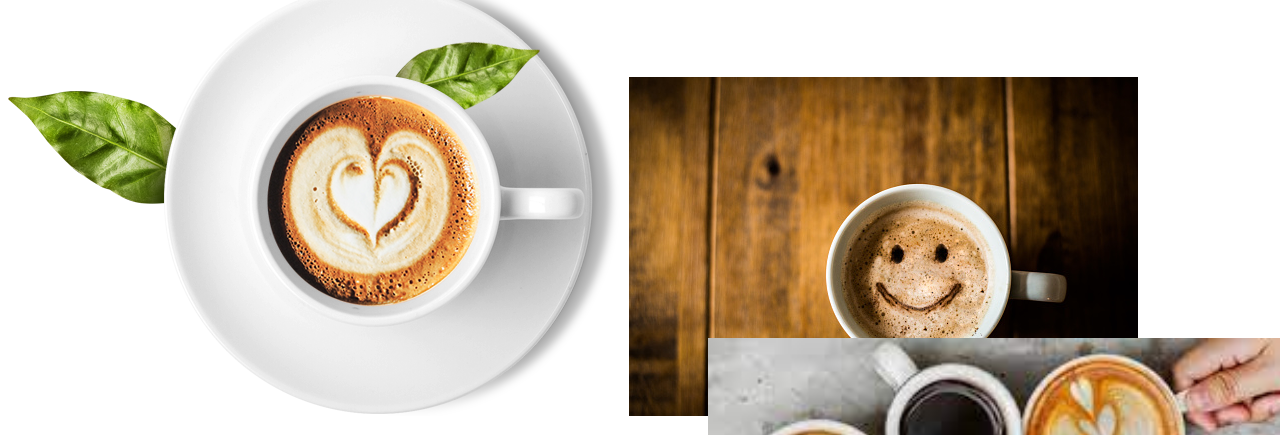
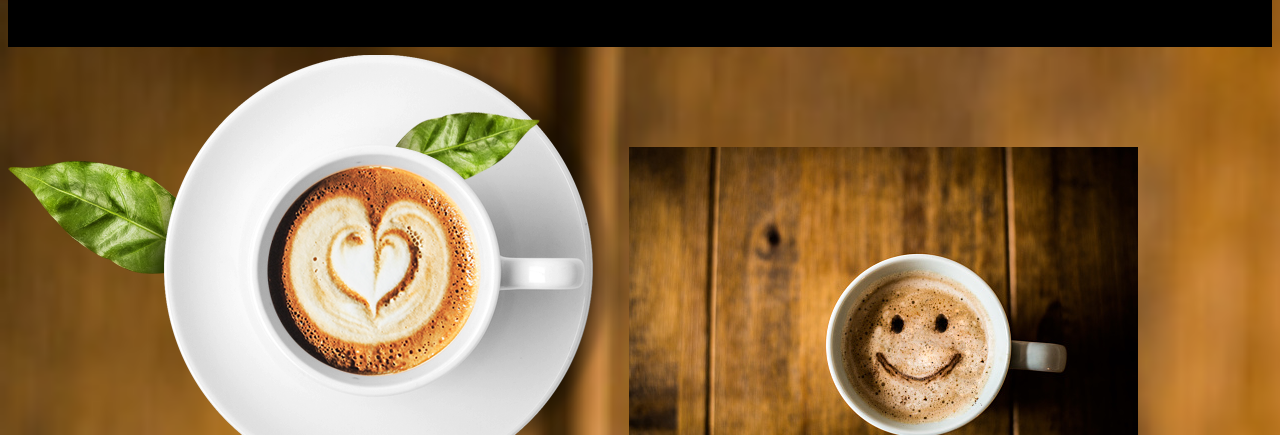
Before and after one commit to VarshaNarayanan1999/COFFEECOFFEE, a plain HTML site: page index.html in a window 1280 px wide. Shown: the part 218-653 px from the top of the page. Drawn offline with Linux system fonts and the light colour scheme.

Commit message:
modificationadded

```diff
--- a/index.html
+++ b/index.html
@@ -6,7 +6,7 @@
     <meta http-equiv="X-UA-Compatible" content="IE=edge">
     <meta name="viewport" content="width=device-width, initial-scale=1.0">
     <title>Document</title>
-    <link rel="stylesheet" href="./cofee.css">
+    <link rel="stylesheet" href="./coff.css">
 </head>
 
 <body>
```
